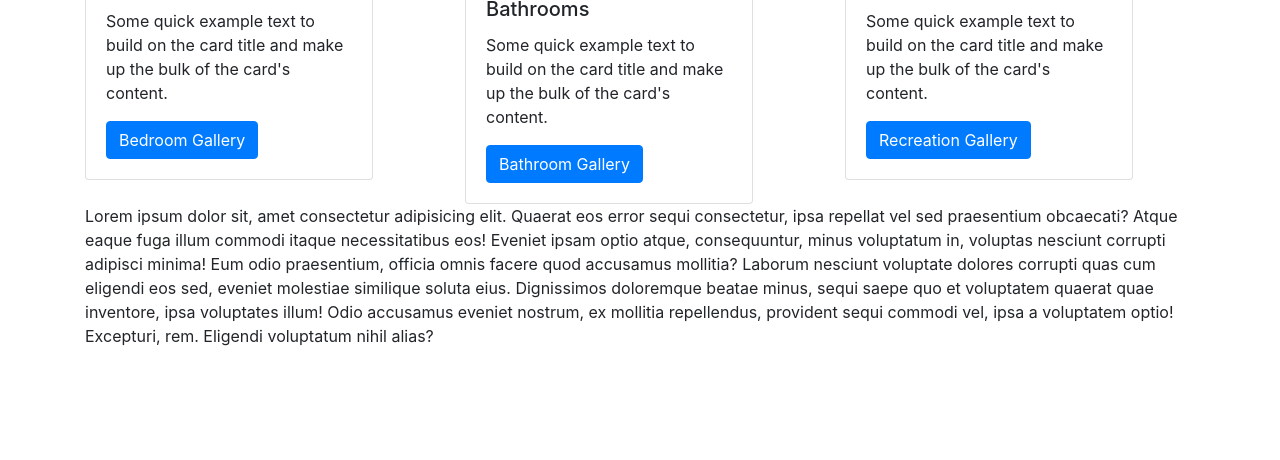
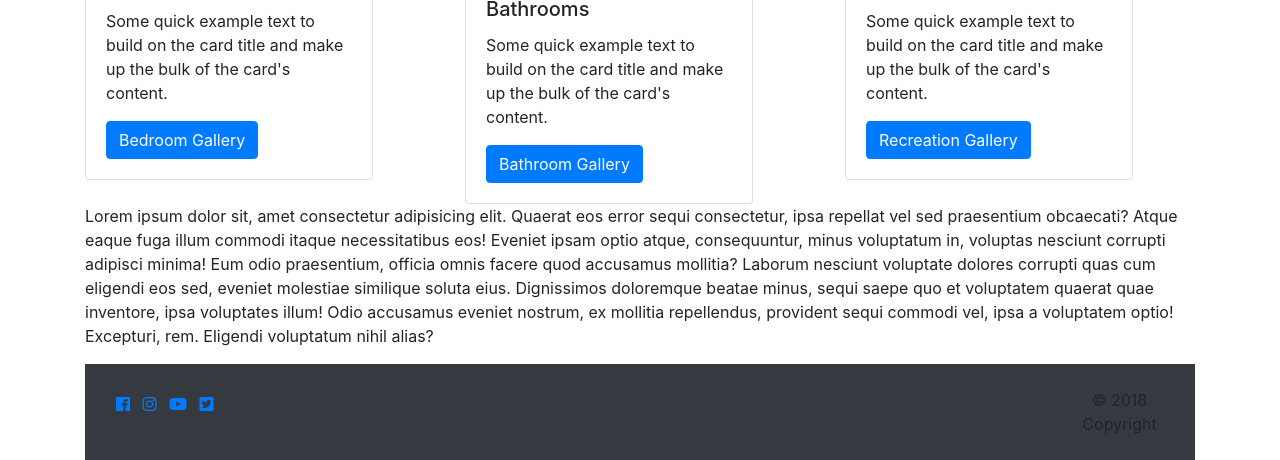
Before and after one commit to erickarodom/erickaodom-bootstrap-assignment, a plain HTML site: page index.html in a window 1280 px wide. Shown: the part 1154-1614 px from the top of the page. Before the commit the page ends 1518 px from the top, so only its background shows below. Drawn offline with nearby package versions, Linux system fonts and the light colour scheme.

Commit message:
Friday class updates

```diff
--- a/index.html
+++ b/index.html
@@ -7,14 +7,15 @@
 
     <!-- Bootstrap CSS -->
     <link rel="stylesheet" href="https://stackpath.bootstrapcdn.com/bootstrap/4.1.3/css/bootstrap.min.css" integrity="sha384-MCw98/SFnGE8fJT3GXwEOngsV7Zt27NXFoaoApmYm81iuXoPkFOJwJ8ERdknLPMO" crossorigin="anonymous">
-
+    <!-- Font Awesome CDN-->
+    <link rel="stylesheet" href="https://use.fontawesome.com/releases/v5.5.0/css/all.css" integrity="sha384-B4dIYHKNBt8Bc12p+WXckhzcICo0wtJAoU8YZTY5qE0Id1GSseTk6S+L3BlXeVIU" crossorigin="anonymous">
     <title>Ericka's BS Assignment</title>
   </head>
   <body>
     <div class="container">
         <nav class="navbar navbar-expand-lg navbar-dark bg-dark">
             <a class="navbar-brand" href="#">Navbar</a>
-            <button class="navbar-toggler" type="button" data-toggle="collapse" data-target="#navbarSupportedContent" aria-controls="navbarSupportedContent" aria-expanded="false" aria-label="Toggle navigation">
+            <button class="navbar-toggler" type="button" data-toggle="collapse" data-target="#navbarSupportedContent"       aria-controls="navbarSupportedContent" aria-expanded="false" aria-label="Toggle navigation">
               <span class="navbar-toggler-icon"></span>
             </button>
 
@@ -27,9 +28,7 @@
                   <a class="nav-link" href="#">Link</a>
                 </li>
                 <li class="nav-item dropdown">
-                  <a class="nav-link dropdown-toggle" href="#" id="navbarDropdown" role="button" data-toggle="dropdown" aria-haspopup="true" aria-expanded="false">
-                    Dropdown
-                  </a>
+                  <a class="nav-link dropdown-toggle" href="#" id="navbarDropdown" role="button" data-toggle="dropdown" aria-haspopup="true" aria-expanded="false">Dropdown</a>
                     <div class="dropdown-menu" aria-labelledby="navbarDropdown">
                       <a class="dropdown-item" href="#">Action</a>
                       <a class="dropdown-item" href="#">Another action</a>
@@ -130,7 +129,45 @@
               </p>
             </section>
             </div>
+            <footer>
+            <nav class="navbar navbar-expand-lg navbar-dark bg-dark">
+                <!-- Footer Elements -->
+    <div class="container">
 
+      <!-- Social buttons -->
+      <ul class="list-unstyled list-inline text-center">
+        <li class="list-inline-item">
+          <a href="https://www.facebook.com" target="_blank">
+            <i class="fab fa-facebook"></i>
+          </a>
+        </li>
+        <li class="list-inline-item">
+          <a href="https://www.instagram.com" target="_blank">
+            <i class="fab fa-instagram"></i>
+          </a>
+        </li>
+        <li class="list-inline-item">
+          <a href="https://www.youtube.com" target="_blank">
+            <i class="fab fa-youtube"></i>
+          </a>
+        </li>
+        <li class="list-inline-item">
+          <a href="https://www.twitter.com">
+            <i class="fab fa-twitter-square"></i>
+          </a>
+        </li>
+      </ul>
+    </div>
+
+    <!-- Copyright -->
+    <div class="footer-copyright text-center py-3">© 2018 Copyright
+    </div>
+
+
+
+
+            </nav>
+          </footer>
 
     </div>
 
```
Lines whose indentation alone changed are shown as unchanged.
